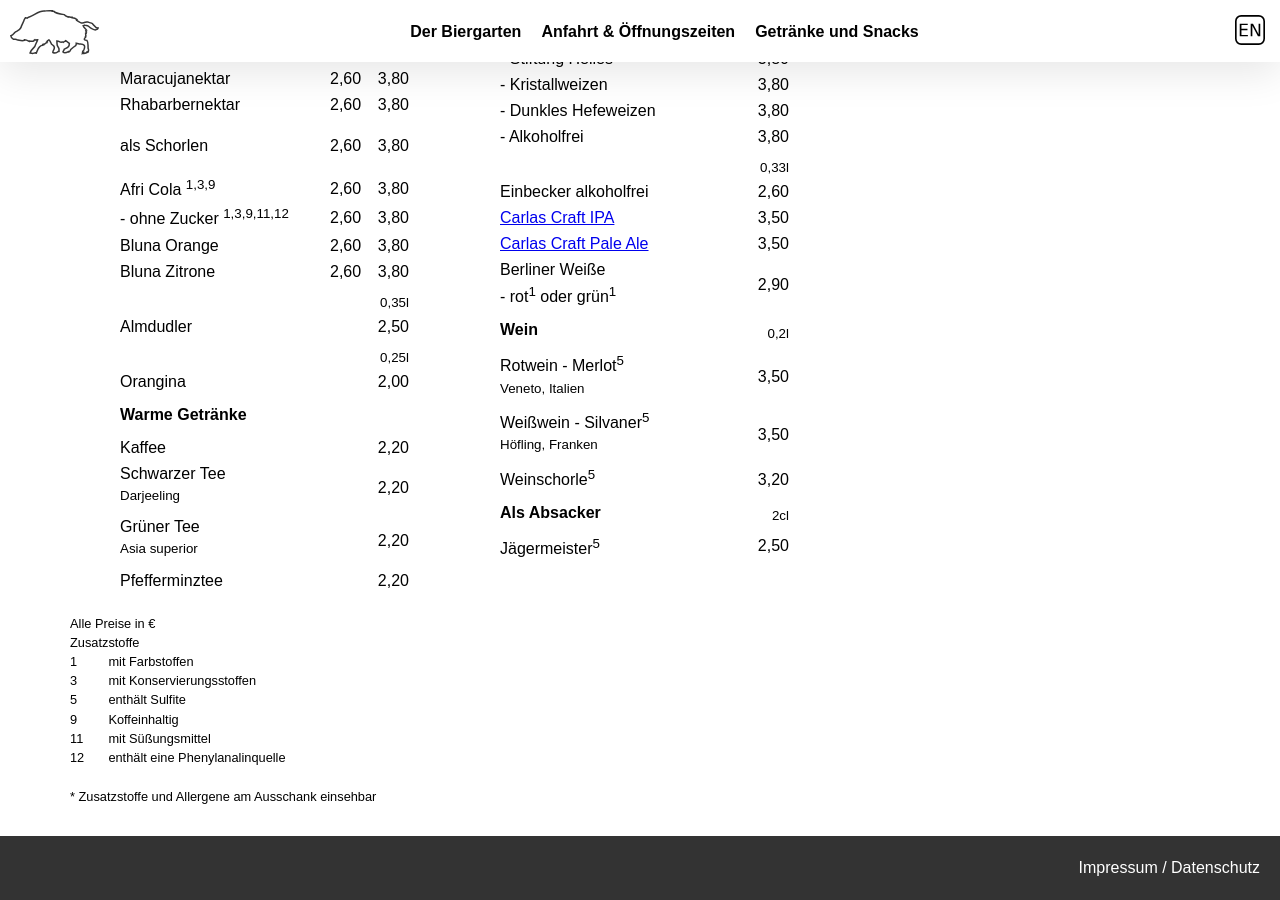
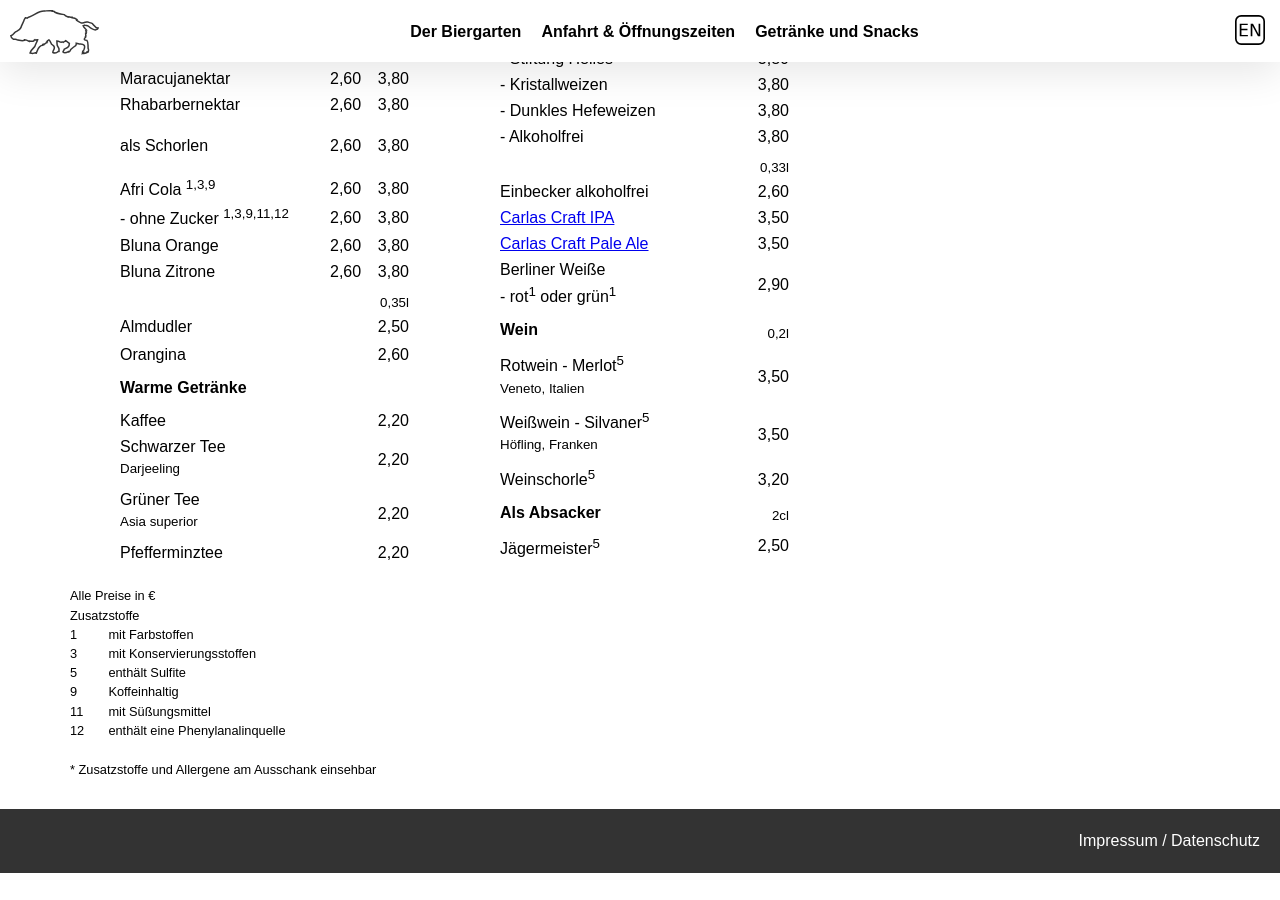
Before and after one commit to versable/kehr-website, a Jekyll site: the page built from index.html, in a window 1280 px wide and 900 px high, scrolled down 2302 px. Built offline with Jekyll 4.4.1, drawn with Linux system fonts in a browser that asks for light colours; after the commit the page ends 3175 px from its top, so only the background shows below that.

Commit message:
Change Orangina price in menu (revert me)

```diff
--- a/en/index.html
+++ b/en/index.html
@@ -194,12 +194,12 @@ excerpt: >
             <tr>
                 <td></td>
                 <td></td>
-                <td><sub>0,25l</sub></td>
+                <td></td>
             </tr>
             <tr>
                 <td>Orangina</td>
                 <td></td>
-                <td>2,00</td>
+                <td>2,60</td>
             </tr>
             <tr>
                 <th colspan="3">Warm drinks</th>
--- a/index.html
+++ b/index.html
@@ -191,12 +191,12 @@ layout: default
             <tr>
                 <td></td>
                 <td></td>
-                <td><sub>0,25l</sub></td>
+                <td></td>
             </tr>
             <tr>
                 <td>Orangina</td>
                 <td></td>
-                <td>2,00</td>
+                <td>2,60</td>
             </tr>
             <tr>
                 <th colspan="3">Warme Getränke</th>
```
